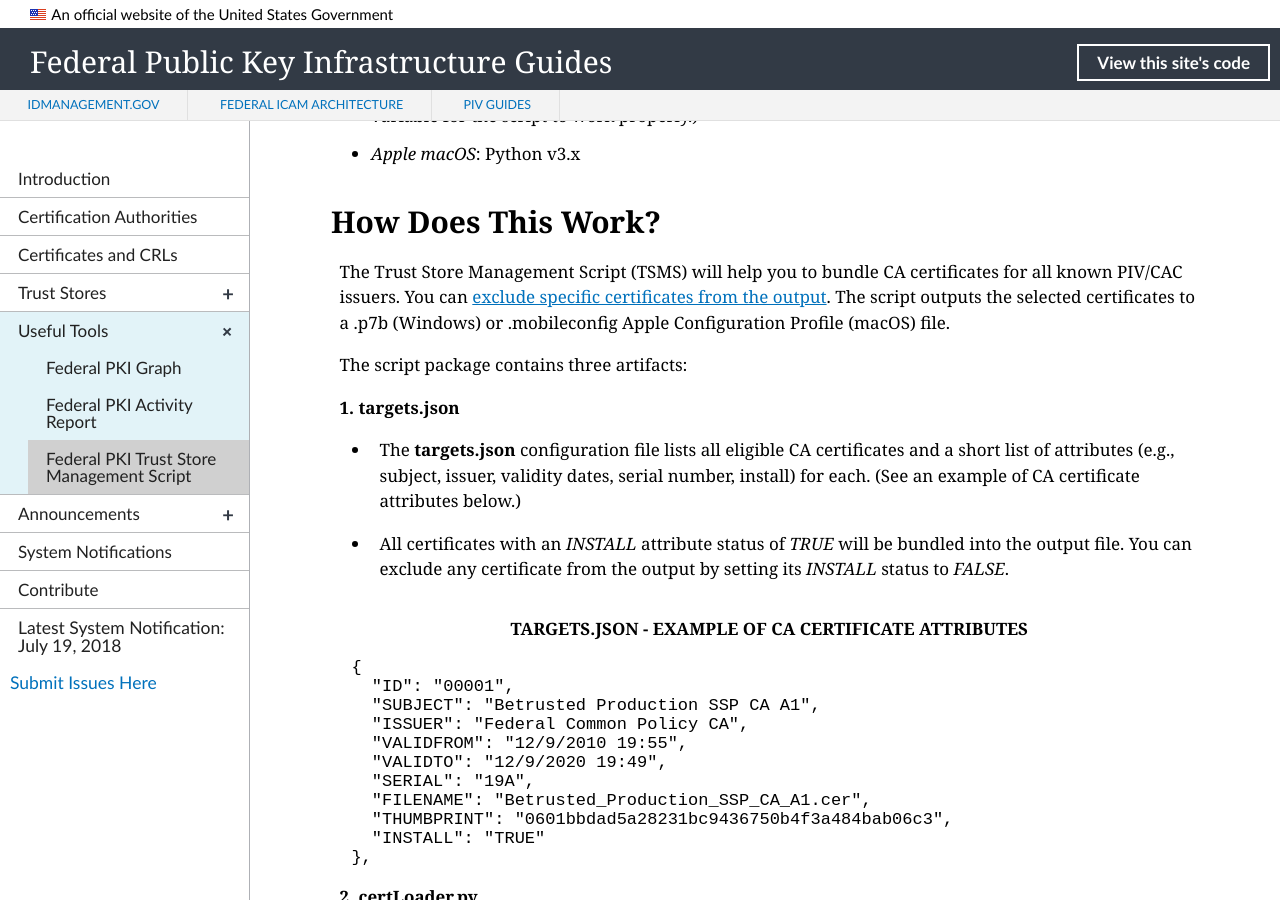
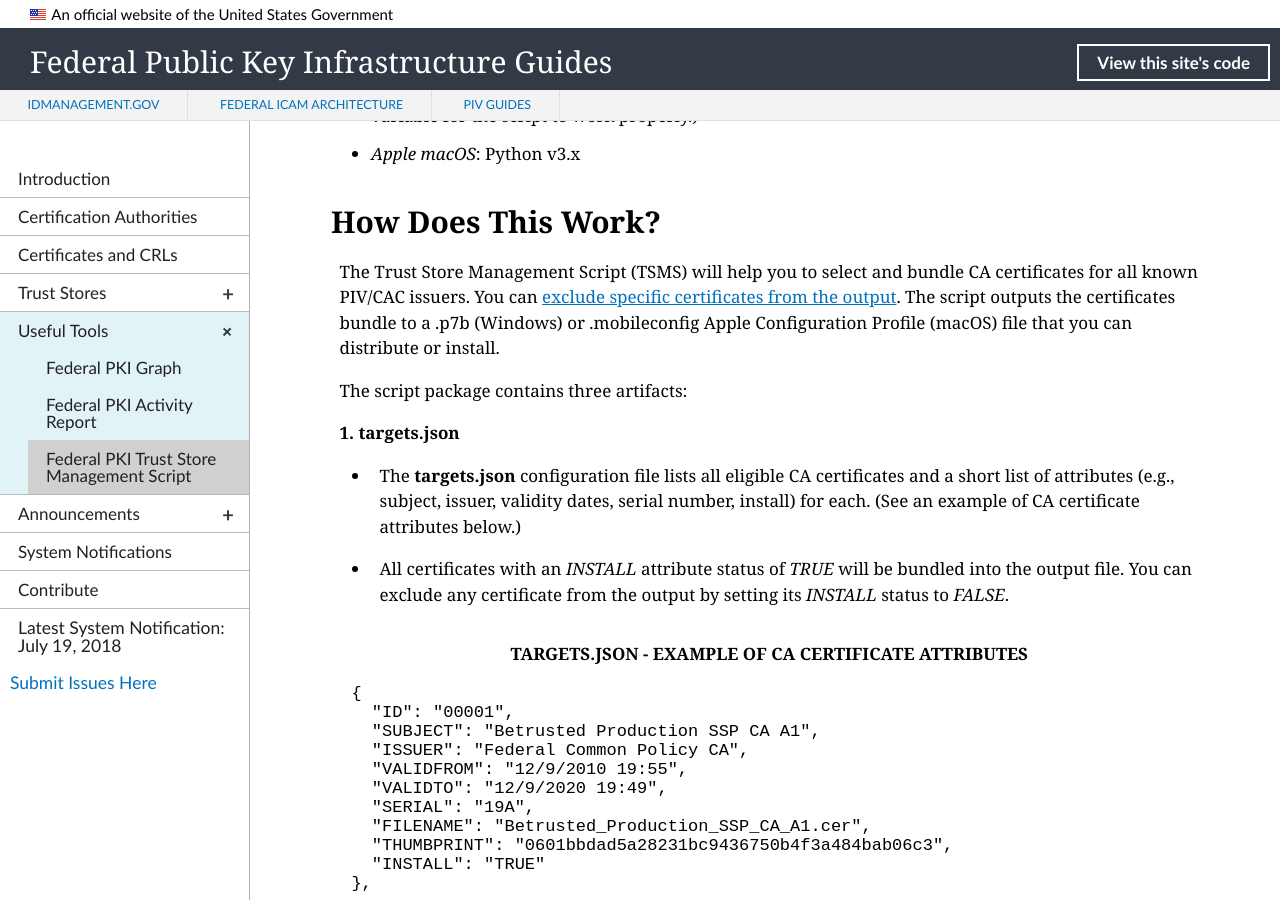
Before and after one commit to GSA/fpki-guides, a Jekyll site: the page built from _tools/04_fpki_trust_store_management.md, in a window 1280 px wide and 900 px high, scrolled down 1192 px. Built offline with Jekyll 4.4.1, drawn with Linux system fonts in a browser that asks for light colours; nearby versions of some CDN libraries; library files that are not in the unit come from our copies.

Commit message:
Update 04_fpki_trust_store_management.md
One more

```diff
--- a/_tools/04_fpki_trust_store_management.md
+++ b/_tools/04_fpki_trust_store_management.md
@@ -30,7 +30,7 @@
 * _Apple macOS_: Python v3.x
 
 ## How Does This Work?
-The Trust Store Management Script (TSMS) will help you to bundle CA certificates for all known PIV/CAC issuers. You can [exclude specific certificates from the output](#run-the-script). The script outputs the selected certificates to a .p7b (Windows) or .mobileconfig Apple Configuration Profile (macOS) file.
+The Trust Store Management Script (TSMS) will help you to select and bundle CA certificates for all known PIV/CAC issuers. You can [exclude specific certificates from the output](#run-the-script). The script outputs the certificates bundle to a .p7b (Windows) or .mobileconfig Apple Configuration Profile (macOS) file that you can distribute or install.
 
 The script package contains three artifacts:
 
```
